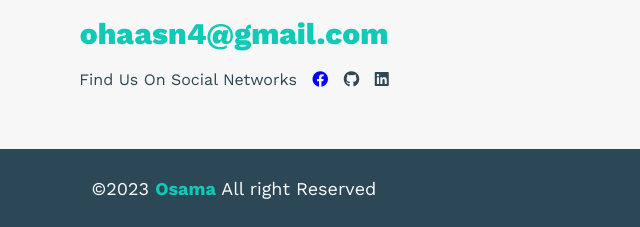
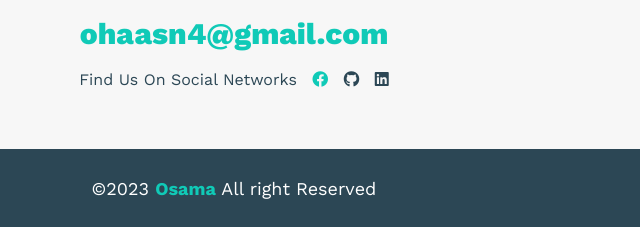
Before and after one commit to imoosama/first-template, a plain HTML site: page index.html in a window 1280 px wide. In both pictures the pointer is over the link 726 px from the left and 3728 px from the top of the page. Shown: the part 3649-3876 px from the top of the page, 406-1046 px from the left. Drawn offline with nearby package versions, Linux system fonts and the light colour scheme.

Commit message:
Update handasa.css

```diff
--- a/CSS/handasa.css
+++ b/CSS/handasa.css
@@ -450,7 +450,7 @@ body
 }
 .contact .info .social-links a:hover
 {
-    color: blue;
+    color: var(--main-color);
 }
 /* End contact sction */
 /* start footer */
```
